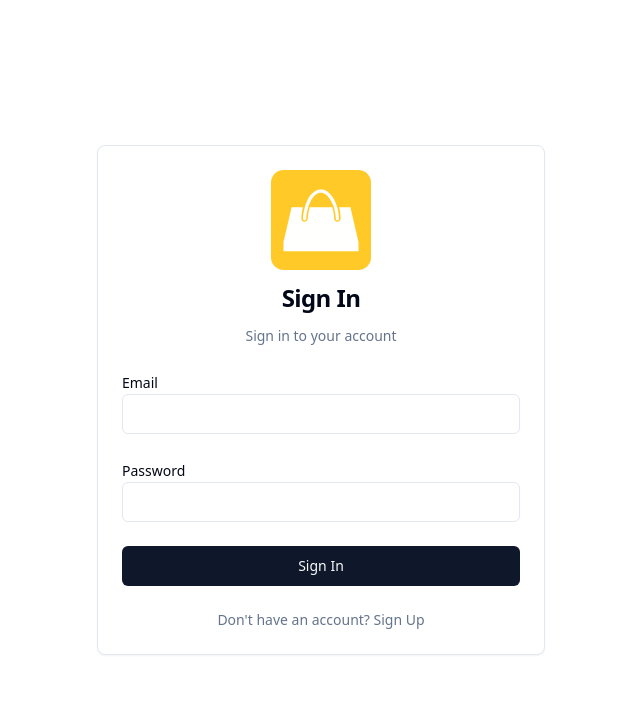
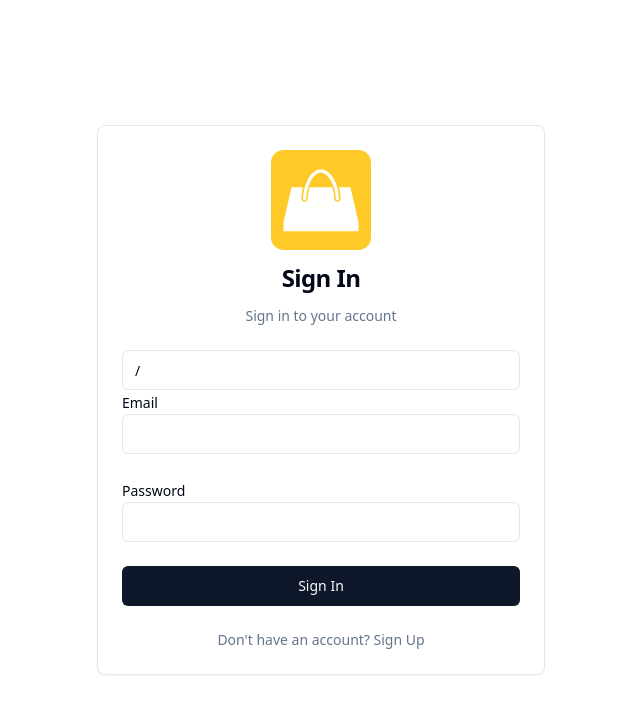
Before and after one commit to lebogang-developer/prostore, a Next.js app: page /sign-in in a window 1280 px wide. Shown: the top 714 px of the page, without its empty margins (319-959 px from the left). Built offline with nearby package versions, Linux system fonts and the light colour scheme; no server answers.

Commit message:
Callback URL

```diff
--- a/app/(auth)/sign-in/credentials-signin-form.tsx
+++ b/app/(auth)/sign-in/credentials-signin-form.tsx
@@ -4,6 +4,7 @@ import { Input } from '@/components/ui/input';
 import Link from 'next/link';
 import { useActionState } from 'react';
 import { useFormStatus } from 'react-dom';
+import {useSearchParams} from 'next/navigation';
 import { Button } from '@/components/ui/button';
 import { signInDefaultValues } from '@/lib/constants';
 import { signInWithCredentials } from '@/lib/actions/user.actions';
@@ -13,6 +14,9 @@ const CredentialsSignInFrom = () => {
     success: false,
     message: '',
   });
+
+  const searchParams = useSearchParams();
+  const callbackUrl = searchParams.get('callbackUrl') || '/';
 
   const SignInButton = () => {
     const {pending} = useFormStatus();
@@ -25,6 +29,7 @@ const CredentialsSignInFrom = () => {
   }
   return (
     <form action={action}>
+      <Input name='callbackUrl' value={callbackUrl} />
       <div className='space-y-6'>
         <div>
           <Label htmlFor='email'>Email</Label>
--- a/app/(auth)/sign-in/page.tsx
+++ b/app/(auth)/sign-in/page.tsx
@@ -17,10 +17,16 @@ export const metadata: Metadata = {
   title: 'Sign In',
 };
 
-const SignInPage = async () => {
+const SignInPage = async (props: {
+  searchParams: Promise<{
+    callbackUrl: string
+  }>
+
+}) => {
+  const { callbackUrl } = await props.searchParams;
   const session = await auth();
   if (session) {
-    return redirect('/');
+    return redirect(callbackUrl || '/');
   }
   return (
     <div className='w-full max-w-md mx-auto'>
```
